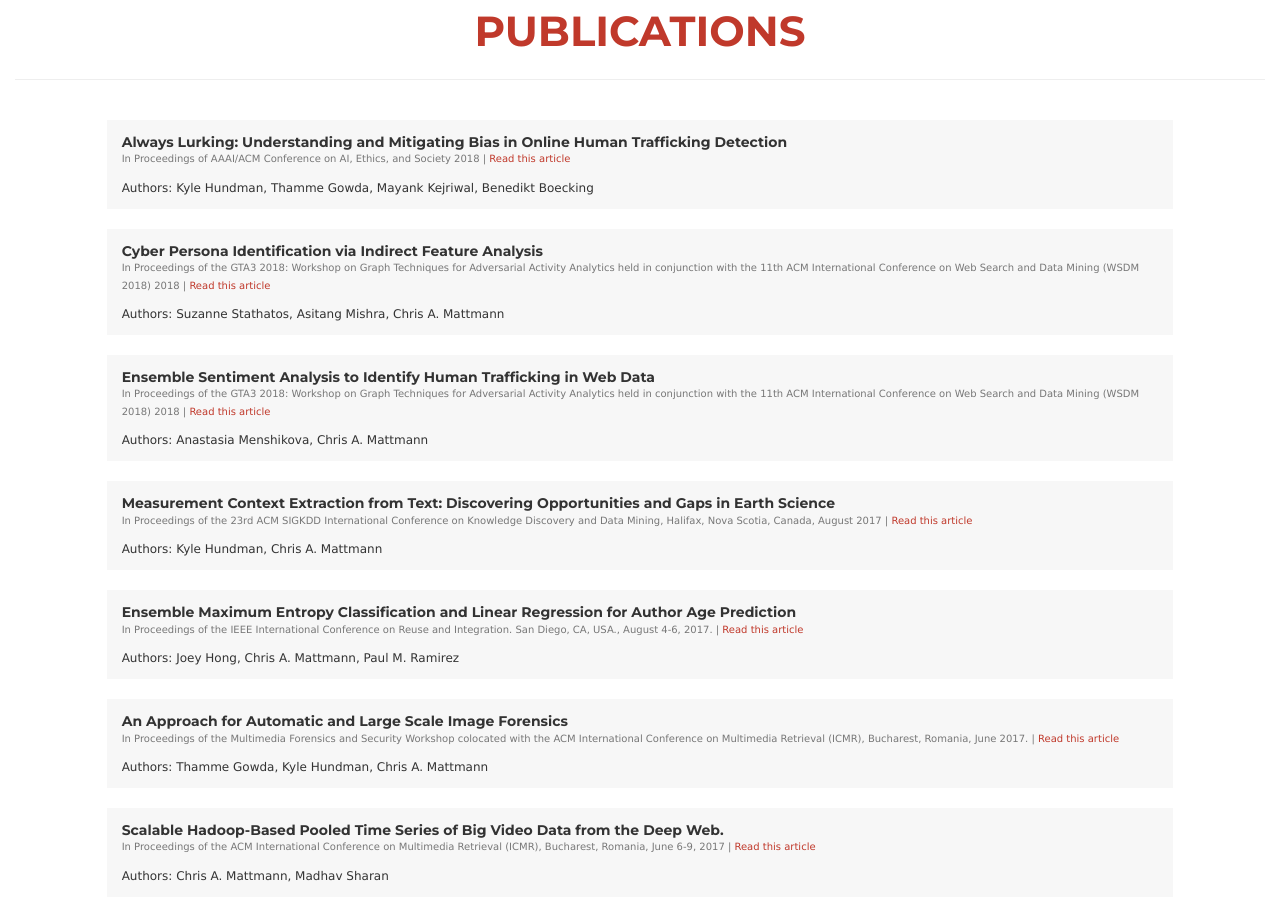
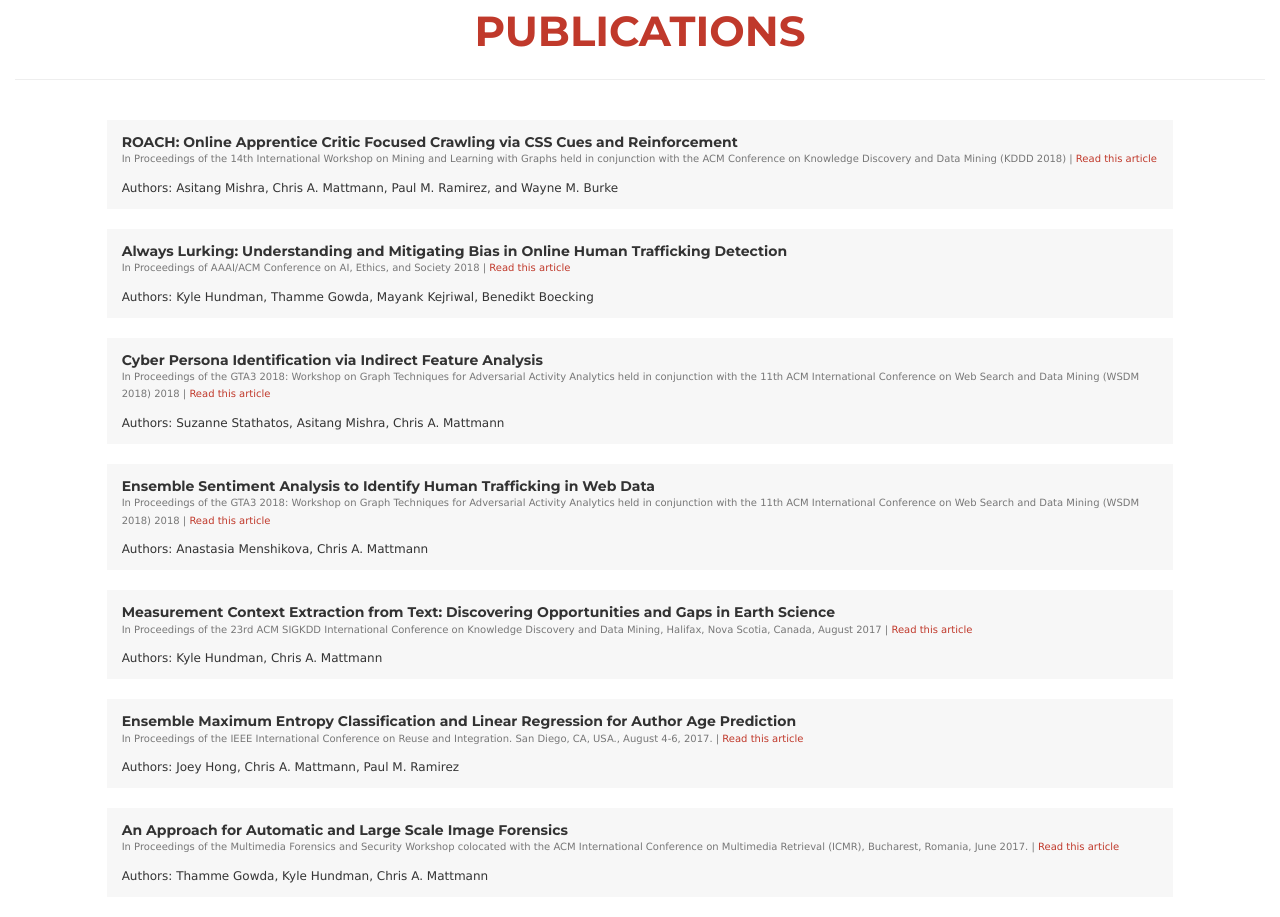
Before and after one commit to nasa-jpl-memex/nasa-jpl-memex.github.io, a plain HTML site: page index.html in a window 1280 px wide. Shown: the part 4540-5457 px from the top of the page. Drawn offline with nearby package versions, Linux system fonts and the light colour scheme; a web font is replaced by a local one.

Commit message:
Update index.html
- add KDD18-REC paper

```diff
--- a/index.html
+++ b/index.html
@@ -377,6 +377,18 @@ DARPA is funding 17 teams to collaboratively develop software to solve this chal
                 <div class="col-lg-12 text-center">
                     <h2 class="section-heading">PUBLICATIONS</h2>
                     <hr/>
+                </div>
+            </div>
+           <br/>
+             <div class="row">
+                <div class="col-md-offset-1 col-md-10 bg-light-gray">
+
+
+                       <h5 class="service-heading">ROACH: Online Apprentice Critic Focused Crawling via CSS Cues and Reinforcement</h5>
+                       <p class="text-muted"  style="margin-top:-15px;font-size:10px;">In Proceedings of the 14th International Workshop on
+                       Mining and Learning with Graphs held in conjunction with the ACM Conference on Knowledge Discovery and Data Mining (KDDD 2018) |
+                       <a target="_blank" href="KDD18-REC.pdf"> Read this article </a>  </p> <p class="col-md-12" style="margin-left:-15px;font-size:12px">
+                       Authors: Asitang Mishra, Chris A. Mattmann, Paul M. Ramirez, and Wayne M. Burke</p>
                 </div>
             </div>
            <br/>
```
